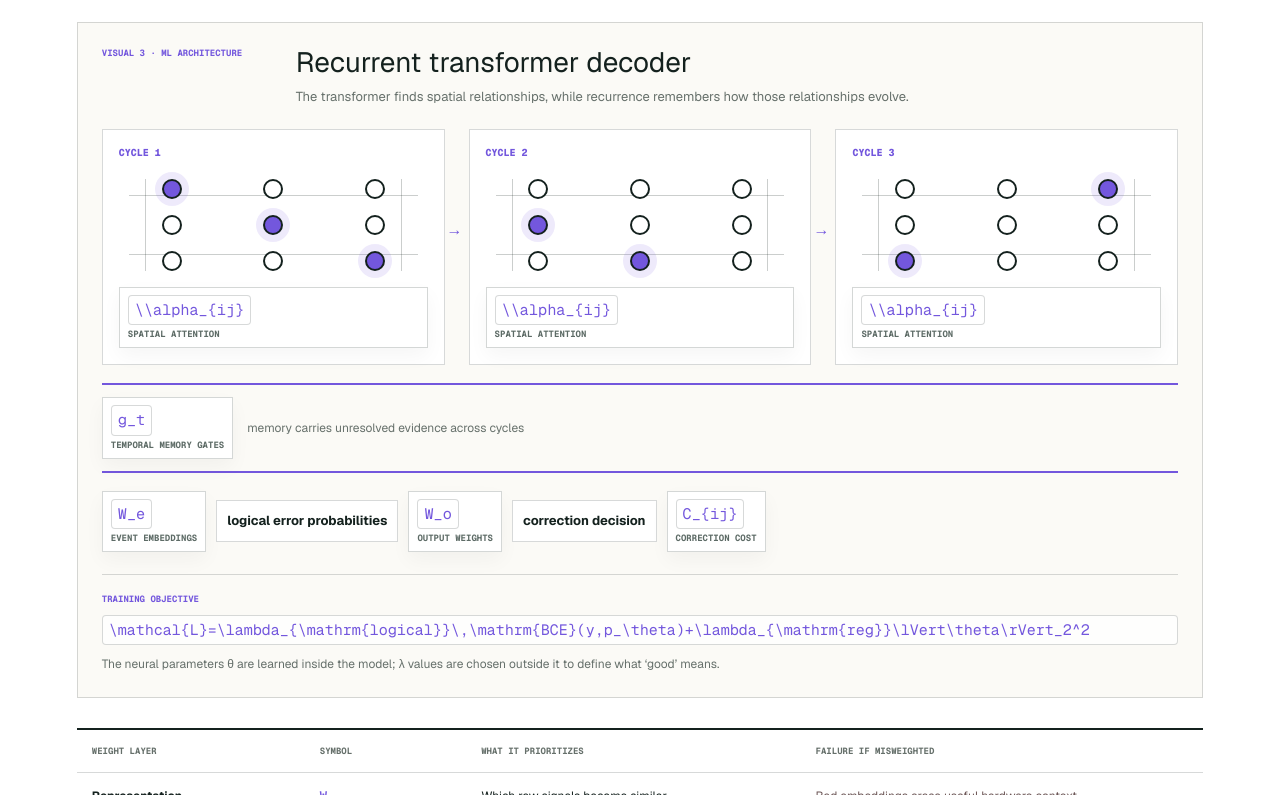
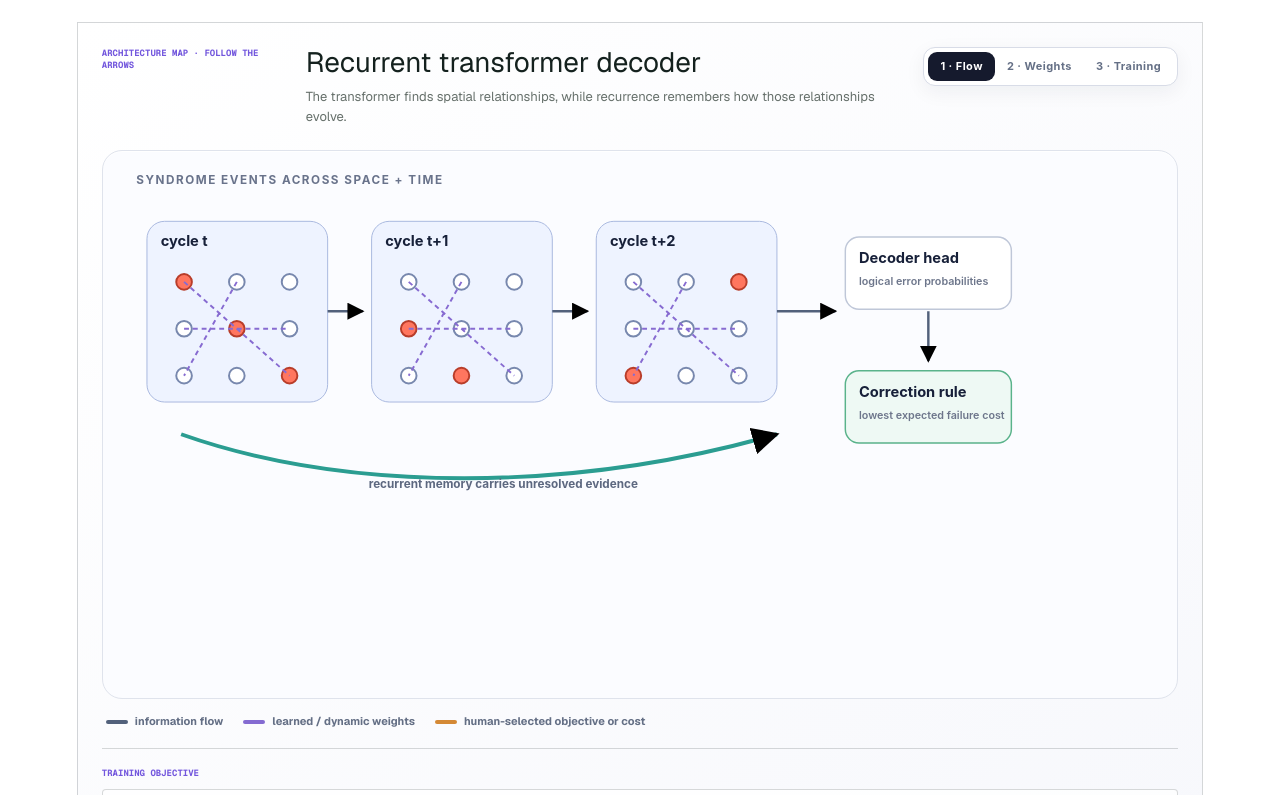
Before and after one commit to Rnanda442/ml-architecture-field-manual, a Next.js app: page / in a window 1280 px wide. Shown: the part 7265-8060 px from the top of the page. Built offline with nearby package versions, Linux system fonts and the light colour scheme.

Commit message:
Replace architecture cards with connected interactive SVG diagrams

```diff
--- a/app/globals.css
+++ b/app/globals.css
@@ -452,3 +452,30 @@ footer>a{font-size:11px;font-weight:650}
   .heroActions{align-items:flex-start;flex-direction:column}
   .heroVisual:before{display:none}
 }
+
+/* Connected scientific architecture diagrams */
+.visual3{overflow:hidden;background:linear-gradient(145deg,#fff 0%,#f7f8fc 100%)}
+.visual3Header{display:grid;grid-template-columns:180px 1fr auto;gap:24px;align-items:start}
+.diagramControls{display:flex;padding:4px;border:1px solid #d8dce7;border-radius:12px;background:#fff;box-shadow:0 6px 20px rgba(24,31,55,.06)}
+.diagramControls button{border:0;background:transparent;color:#657086;padding:9px 12px;border-radius:9px;font:700 11px/1 var(--font-sans);letter-spacing:.04em;cursor:pointer;white-space:nowrap}
+.diagramControls button.on{background:#151a2d;color:#fff}
+.diagramViewport{margin-top:24px;border:1px solid #dfe3ec;border-radius:20px;background:#fbfcff;overflow-x:auto;box-shadow:inset 0 1px 0 #fff}
+.architectureSvg{display:block;width:100%;min-width:900px;height:auto;font-family:var(--font-sans);color:#56617a}
+.architectureSvg text{fill:#172039;font-size:15px;font-weight:750}
+.architectureSvg .svgSmall{font-size:11px;font-weight:600;fill:#6d768b}
+.architectureSvg .svgSection{font-size:12px;letter-spacing:.13em;fill:#69738b}
+.architectureSvg .svgLabel{font-size:12px;fill:#5d6880}
+.svgBox rect{fill:#fff;stroke:#bfc7d8;stroke-width:1.5}.svgBox.output rect{fill:#eef9f4;stroke:#5ab38b}
+.svgArrow path,.treeEdge{fill:none;stroke:#52617b;stroke-width:2.5}.svgArrow marker path{fill:#52617b;stroke:none}
+.svgWeight rect{fill:#f3efff;stroke:#846bd1;stroke-width:1.3}.svgWeight text{fill:#5d43ad;font-size:14px}.svgWeight .svgSmall{fill:#7568a0;font-size:10px}
+.feedback{fill:none;stroke:#ee7a4d;stroke-width:3;stroke-dasharray:8 7}.feedbackText{fill:#c85228!important;font-size:12px!important}
+.qubitPlane{fill:#eef3ff;stroke:#a8b8df}.quietNode{fill:#fff;stroke:#7888ae;stroke-width:2}.hotNode{fill:#ff765f;stroke:#b83d2a;stroke-width:2}.attentionEdge{fill:none;stroke:#876bd1;stroke-width:2;stroke-dasharray:5 4}.memoryRail{fill:none;stroke:#2b9d91;stroke-width:4}
+.geoLayer{fill:#f2ead7;stroke:#9a7a3c;stroke-width:1.5;opacity:.88}.geoLayer.bands{fill:#dceaf0}.geoLayer.rings{fill:#eee2f4}.geoLayer.dots{fill:#e4efdc}.patchMask rect{fill:#d9e2f3}.patchMask rect.masked{fill:#333d55}.heatmap{fill:#f8e4b9;stroke:#b98620;stroke-width:2}.heatmap+circle,.heatmap~circle{fill:#e85f43;opacity:.45}
+.marketLine{fill:none;stroke:#2a9b83;stroke-width:5}.timeNode{fill:#fff;stroke:#303a55;stroke-width:3}
+.crystalFrame{fill:#f2f5fa;stroke:#bdc6d7}.atom{stroke:#fff;stroke-width:2}.atom0{fill:#43a7bb}.atom1{fill:#7b62c7}.atom2{fill:#ef9c43}.conditionLine{fill:none;stroke:#de8740;stroke-width:3;stroke-dasharray:7 5}
+.verifyGate rect{fill:#e8f7ef;stroke:#48a97d}.verifyGate.reject rect{fill:#fff0ed;stroke:#e26955}.verifyGate.reject text{fill:#b74233}
+.seriesLine{fill:none;stroke:#2b8aa0;stroke-width:3}.rnnCore rect{fill:#ebe8fb;stroke:#7865bf;stroke-width:2}.rnnCore path{fill:none;stroke:#7865bf;stroke-width:3;marker-end:url(#arrow)}.fan{opacity:.65;stroke-width:1.5}.fan0{fill:#d8edf4;stroke:#4e9eb4}.fan1{fill:#bce0ea;stroke:#328ca6}.fan2{fill:#91c8d8;stroke:#247990}
+.weatherMap{fill:url(#grid);stroke:#5b7796;stroke-width:2}.weatherMap path{fill:none;stroke:#4b91ad;stroke-width:3}.outputMap{color:#81a9a0}.meshGlobe>circle,.meshGlobe>ellipse{fill:#eef5fa;stroke:#557d9c;stroke-width:1.5}.meshGlobe circle:not(:first-child){fill:#f16d4f;stroke:#fff;stroke-width:2}.meshGlobe path{fill:none;stroke:#416c8e;stroke-width:2}
+.diagramLegend{display:flex;flex-wrap:wrap;gap:20px;padding:14px 4px 0;color:#646f85;font-size:11px;font-weight:700}.diagramLegend span{display:flex;align-items:center;gap:7px}.diagramLegend i{width:22px;height:4px;border-radius:4px;background:#52617b}.diagramLegend .legendLearned{background:#846bd1}.diagramLegend .legendHuman{background:#d48935}.diagramLegend .legendTraining{background:repeating-linear-gradient(90deg,#ee7a4d 0 6px,transparent 6px 10px)}
+.visualLoss{margin-top:18px}
+@media(max-width:900px){.visual3Header{grid-template-columns:1fr}.diagramControls{width:max-content}.diagramViewport{margin-left:-18px;margin-right:-18px;border-radius:0;border-left:0;border-right:0}.architectureSvg{min-width:850px}.diagramLegend{padding-bottom:4px}}
--- a/app/page.tsx
+++ b/app/page.tsx
@@ -1,4 +1,6 @@
 "use client";
+
+/* eslint-disable react-hooks/static-components, react/no-unescaped-entities */
 
 import { useMemo, useState } from "react";
 import architectureRegistry from "../content/architecture-registry.json";
@@ -437,112 +439,76 @@ function Latex({children,className=""}:{children:string;className?:string}) {
   return <code className={`latex ${className}`}>{children}</code>;
 }
 
-function WeightBadge({math,label,className=""}:{math:string;label:string;className?:string}) {
-  return <span className={`weightBadge ${className}`}><Latex>{math}</Latex><small>{label}</small></span>;
-}
-
-function Sparkline({bars}:{bars:number[]}) {
-  return <span className="sparkline" aria-hidden="true">{bars.map((height,i)=><i key={i} style={{height:`${height}%`}} />)}</span>;
-}
-
 function ArchitectureVisual({active}:{active:Sector}) {
+  const [layer,setLayer] = useState<"flow"|"weights"|"training">("flow");
+  const showWeights = layer !== "flow";
+  const showTraining = layer === "training";
+  const W = ({x,y,s,label}:{x:number;y:number;s:string;label:string}) => showWeights ? <g className="svgWeight" transform={`translate(${x} ${y})`}><rect width="138" height="38" rx="10"/><text x="12" y="16">{s}</text><text className="svgSmall" x="12" y="30">{label}</text></g> : null;
+  const Box = ({x,y,w=170,h=74,title,sub,tone=""}:{x:number;y:number;w?:number;h?:number;title:string;sub:string;tone?:string}) => <g className={`svgBox ${tone}`}><rect x={x} y={y} width={w} height={h} rx="14"/><text x={x+14} y={y+27}>{title}</text><text className="svgSmall" x={x+14} y={y+49}>{sub}</text></g>;
+  const Arrow = ({d,label}:{d:string;label?:string}) => <g className="svgArrow"><path d={d} markerEnd="url(#arrow)"/>{label&&<text><textPath href="#never">{label}</textPath></text>}</g>;
+  const defs = <defs><marker id="arrow" viewBox="0 0 10 10" refX="9" refY="5" markerWidth="7" markerHeight="7" orient="auto-start-reverse"><path d="M 0 0 L 10 5 L 0 10 z"/></marker><pattern id="grid" width="18" height="18" patternUnits="userSpaceOnUse"><path d="M18 0H0V18" fill="none" stroke="currentColor" strokeOpacity=".18"/></pattern></defs>;
   return <article className={`visual3 visual3-${active.id}`} aria-label={`${active.name} main architecture visual`}>
     <div className="visual3Header">
-      <span className="cardLabel">VISUAL 3 · ML ARCHITECTURE</span>
+      <span className="cardLabel">ARCHITECTURE MAP · FOLLOW THE ARROWS</span>
       <div><h3>{active.architecture}</h3><p>{architectureTeachingLine(active.id)}</p></div>
+      <div className="diagramControls" role="group" aria-label="Diagram detail"><button className={layer==="flow"?"on":""} onClick={()=>setLayer("flow")}>1 · Flow</button><button className={layer==="weights"?"on":""} onClick={()=>setLayer("weights")}>2 · Weights</button><button className={layer==="training"?"on":""} onClick={()=>setLayer("training")}>3 · Training</button></div>
     </div>
-    {active.id==="quantum"&&<div className="quantumVisual">
-      <div className="quantumCycles">
-        {["Cycle 1","Cycle 2","Cycle 3"].map((cycle,index)=><div className="qubitCycle" key={cycle}>
-          <b>{cycle}</b>
-          <div className="qubitGrid" aria-label={`${cycle} qubit grid`}>
-            {Array.from({length:9}).map((_,i)=><span key={i} className={(i+index)%4===0?"event":"quiet"} />)}
-          </div>
-          <WeightBadge math="\\alpha_{ij}" label="spatial attention" />
-          {index<2&&<i className="cycleArrow">→</i>}
-        </div>)}
-      </div>
-      <div className="temporalRail"><WeightBadge math="g_t" label="temporal memory gates" /><span>memory carries unresolved evidence across cycles</span></div>
-      <div className="visualOutcome"><WeightBadge math="W_e" label="event embeddings" /><b>logical error probabilities</b><WeightBadge math="W_o" label="output weights" /><b>correction decision</b><WeightBadge math="C_{ij}" label="correction cost" /></div>
-    </div>}
-
-    {active.id==="minerals"&&<div className="mineralsVisual">
-      <div className="gisLayers">
-        {[
-          ["Geology","faults","m_1"],
-          ["Magnetics","bands","m_2"],
-          ["Gravity","contours","m_3"],
-          ["Geochemistry","samples","m_4"]
-        ].map(([name,pattern,weight])=><div className={`mapLayer ${pattern}`} key={name}><b>{name}</b><span>{pattern}</span><WeightBadge math={weight} label="modality reliability" /></div>)}
-      </div>
-      <div className="stackConnector">multimodal patch encoder</div>
-      <div className="maskedMap" aria-label="masked geospatial patches">{Array.from({length:18}).map((_,i)=><i key={i} className={i%4===1||i%7===0?"masked":""} />)}<WeightBadge math="a_p" label="patch weighting" /></div>
-      <div className="visualColumn">
-        <WeightBadge math="\\theta" label="self-supervised backbone" />
-        <b>geological features</b>
-        <WeightBadge math="w_+" label="rare-positive class weight" />
-        <b>prospectivity + uncertainty map</b>
-        <WeightBadge math="C_{survey}" label="survey cost ranking" />
-      </div>
-    </div>}
-
-    {active.id==="finance"&&<div className="financeVisual">
-      <div className="marketCurve" aria-hidden="true"><i/><i/><i/><i/></div>
-      <div className="tradeTimeline">
-        {["t_1","t_2","t_3","T"].map((time,i)=><div className="tradeStep" key={time}>
-          <Latex>{time}</Latex>
-          <span>market state</span>
-          {i<3?<><WeightBadge math={`\\pi_\\theta(s_${i+1})`} label="policy action" /><b>{`a_${i+1}`}</b><WeightBadge math={`c_j|\\Delta a_${i+1}|`} label="transaction cost" className="costWeight" /></>:<><b>final market</b><WeightBadge math="\\mathrm{PnL}_\\theta" label="portfolio result" /></>}
-        </div>)}
-      </div>
-      <div className="riskLoop"><WeightBadge math="\\rho_\\gamma" label="convex risk" /><span>update policy</span><WeightBadge math="\\theta" label="policy parameters" /><WeightBadge math="\\omega_s" label="stress scenario weight" /></div>
-    </div>}
-
-    {active.id==="materials"&&<div className="materialsVisual">
-      <div className="spiralCore">
-        <span className="orbitLabel outer">random crystal</span>
-        <span className="spiralRing ring1" /><span className="spiralRing ring2" /><span className="spiralRing ring3" />
-        <WeightBadge math="\\beta_t" label="noise schedule" className="spiralWeight beta" />
-        <WeightBadge math="\\lambda_A" label="atom channel" className="spiralWeight atom" />
-        <WeightBadge math="\\lambda_X" label="coordinate channel" className="spiralWeight coord" />
-        <WeightBadge math="\\lambda_L" label="lattice channel" className="spiralWeight lattice" />
-        <div className="crystalCore"><b>stable crystal</b><Latex>{"\\theta_{score}"}</Latex></div>
-      </div>
-      <div className="propertySide"><WeightBadge math="\\phi(c)" label="property adapter" /><WeightBadge math="s" label="guidance strength" /><b>targeted material candidate</b><span>DFT validation outside the loop</span></div>
-    </div>}
-
-    {active.id==="math"&&<div className="mathVisual">
-      <div className="theoremRoot">THEOREM<WeightBadge math="\\alpha_{ij}" label="symbol attention" /></div>
-      <div className="proofBranches">
-        {[
-          ["Subgoal A","valid","r_\\tau"],
-          ["Subgoal B","reject","b_i"],
-          ["Subgoal C","valid","A_\\tau"]
-        ].map(([goal,status,weight])=><div className={`proofBranch ${status}`} key={goal}><b>{goal}</b><WeightBadge math="p_\\theta(\\mathrm{tactic})" label="next tactic probability" /><span>LEAN gate</span><em>{status==="valid"?"verified":"revise / search"}</em><WeightBadge math={weight} label={status==="valid"?"verifier reward":"branch budget"} /></div>)}
-      </div>
-      <div className="proofFeedback"><b>verified proof</b><WeightBadge math="\\kappa\\,\\mathrm{KL}" label="stability penalty" /><span>reward feedback updates/searches the successful path</span></div>
-    </div>}
-
-    {active.id==="business"&&<div className="businessVisual">
-      <div className="productHistories">
-        {[
-          ["Product A",[20,36,58,28,72],"\\nu_A"],
-          ["Product B",[14,18,30,66,42],"\\nu_B"],
-          ["Product C",[78,64,48,31,18],"\\nu_C"],
-          ["Product D",[12,15,16,28,17],"\\nu_D"],
-          ["Product E",[58,72,61,84,76],"\\nu_E"]
-        ].map(([name,bars,scale])=><div className="productLine" key={name as string}><b>{name}</b><Sparkline bars={bars as number[]} /><WeightBadge math={scale as string} label="series scaling" /></div>)}
-      </div>
-      <div className="sharedCore"><b>shared recurrent model</b><WeightBadge math="\\theta_{RNN}" label="shared parameters" /><WeightBadge math="g_t" label="memory gates" /><span>item-specific hidden state</span><Latex>{"h_{i,t}"}</Latex></div>
-      <div className="forecastFan"><WeightBadge math="\\mu_{i,t},\\sigma_{i,t}" label="distribution head" /><div><span>P10</span><span>P50</span><span>P90</span></div><WeightBadge math="q=\\frac{C_u}{C_u+C_o}" label="inventory quantile" /><WeightBadge math="\\lambda_h" label="horizon weight" /></div>
-    </div>}
-
-    {active.id==="graphcast"&&<div className="graphcastVisual3">
-      <div className="weatherGrid"><b>latitude-longitude weather grid</b><WeightBadge math="W_{node}" label="node encoder" /></div>
-      <div className="gridToMesh"><WeightBadge math="W_{edge}" label="grid-to-mesh edges" /></div>
-      <div className="sphericalMesh" aria-label="spherical multimesh graph"><span className="globeLine lat1"/><span className="globeLine lat2"/>{Array.from({length:14}).map((_,i)=><i key={i} style={{"--n":i} as React.CSSProperties} />)}<WeightBadge math="m_{ij}" label="dynamic messages" /><WeightBadge math="\\sum_j m_{ij}" label="aggregation" /></div>
-      <div className="forecastGrid"><WeightBadge math="W_{decode}" label="forecast decoder" /><b>six-hour weather grid</b><WeightBadge math="\\lambda_v\\times\\omega_{lat}" label="weighted loss" /><span>autoregressive rollout</span></div>
-    </div>}
+    <div className="diagramViewport"><svg className="architectureSvg" viewBox="0 0 1100 560" role="img" aria-label={`${active.name}: connected model architecture`}>{defs}
+      {active.id==="quantum"&&<>
+        <text className="svgSection" x="34" y="34">SYNDROME EVENTS ACROSS SPACE + TIME</text>
+        {[0,1,2].map(c=><g key={c} transform={`translate(${45+c*230} 72)`}><rect className="qubitPlane" width="185" height="185" rx="18"/><text x="14" y="25">cycle t{c?`+${c}`:""}</text>{Array.from({length:9}).map((_,i)=><circle key={i} className={(i+c)%4===0?"hotNode":"quietNode"} cx={38+(i%3)*54} cy={62+Math.floor(i/3)*48} r="8"/>)}<path className="attentionEdge" d="M38 62L146 158M92 62L38 158M38 110L146 110"/></g>)}
+        <Arrow d="M230 164H266"/><Arrow d="M460 164H496"/><path className="memoryRail" d="M80 290 C250 350 480 350 690 290" markerEnd="url(#arrow)"/><text className="svgLabel" x="272" y="345">recurrent memory carries unresolved evidence</text>
+        <Box x={760} y={88} title="Decoder head" sub="logical error probabilities"/><Arrow d="M690 164H750"/><Box x={760} y={225} title="Correction rule" sub="lowest expected failure cost" tone="output"/><Arrow d="M845 164V215"/><W x={80} y={375} s="αᵢⱼ" label="spatial attention"/><W x={270} y={375} s="gₜ" label="memory gates"/><W x={460} y={375} s="Wₒ" label="output weights"/><W x={760} y={330} s="Cᵢⱼ" label="decision cost"/>
+        {showTraining&&<><path className="feedback" d="M845 310 C845 500 350 510 180 270" markerEnd="url(#arrow)"/><text className="feedbackText" x="410" y="500">logical-error loss updates embeddings, attention, memory, and decoder</text></>}
+      </>}
+      {active.id==="minerals"&&<>
+        <text className="svgSection" x="30" y="34">ALIGNED GEOSPATIAL EVIDENCE</text>
+        {[["GEOLOGY",65,"fault"],["MAGNETICS",125,"bands"],["GRAVITY",185,"rings"],["GEOCHEMISTRY",245,"dots"]].map(([n,y,p],i)=><g key={n}><rect className={`geoLayer ${p}`} x={50+i*13} y={Number(y)} width="230" height="100" rx="10"/><text x={70+i*13} y={Number(y)+28}>{n}</text></g>)}
+        <Arrow d="M330 205H420"/><Box x={430} y={145} w={205} h={120} title="Masked map encoder" sub="learn structure without labels"/><g className="patchMask">{Array.from({length:12}).map((_,i)=><rect key={i} x={452+(i%4)*40} y={195+Math.floor(i/4)*20} width="28" height="13" className={i%5===0?"masked":""}/>)}</g>
+        <Arrow d="M645 205H715"/><g><rect className="heatmap" x="730" y="105" width="280" height="210" rx="18"/><circle cx="810" cy="190" r="46"/><circle cx="930" cy="245" r="31"/><text x="750" y="138">PROSPECTIVITY + UNCERTAINTY</text><text className="svgSmall" x="750" y="295">rank cells for field investigation</text></g>
+        <W x={62} y={385} s="mₖ" label="modality trust"/><W x={430} y={300} s="aₚ" label="patch importance"/><W x={605} y={385} s="w₊" label="rare deposit class"/><W x={790} y={385} s="Csurvey" label="survey cost"/>
+        {showTraining&&<><path className="feedback" d="M860 335 C780 510 470 505 520 275" markerEnd="url(#arrow)"/><text className="feedbackText" x="560" y="480">confirmed deposits fine-tune the pretrained geological representation</text></>}
+      </>}
+      {active.id==="finance"&&<>
+        <text className="svgSection" x="30" y="34">ONE POLICY, UNROLLED THROUGH THE ENTIRE TRADING PATH</text>
+        <path className="marketLine" d="M55 128 C145 45 220 205 310 112 S470 190 560 95 S720 155 810 78"/>
+        {[80,285,490,695].map((x,i)=><g key={x}><circle className="timeNode" cx={x} cy="205" r="20"/><text x={x-10} y="211">t{i+1}</text><Box x={x-55} y={245} w={150} h={78} title={i<3?"Policy action":"Terminal P&L"} sub={i<3?"choose hedge position":"after all costs"}/>{i<3&&<Arrow d={`M${x+95} 284H${x+140}`}/>}</g>)}
+        <Box x={860} y={150} w={190} h={105} title="Convex risk ργ" sub="judge the full path" tone="output"/><Arrow d="M845 284Q930 300 945 265"/><W x={95} y={365} s="πθ(sₜ)" label="shared policy"/><W x={300} y={365} s="cⱼ|Δaₜ|" label="trading friction"/><W x={505} y={365} s="ωₛ" label="stress scenarios"/><W x={860} y={300} s="γ" label="risk aversion"/>
+        {showTraining&&<><path className="feedback" d="M950 275 C930 500 300 500 155 330" markerEnd="url(#arrow)"/><text className="feedbackText" x="430" y="485">backpropagate terminal economic risk through every action</text></>}
+      </>}
+      {active.id==="materials"&&<>
+        <text className="svgSection" x="30" y="34">REVERSE DIFFUSION: NOISE → PHYSICALLY PLAUSIBLE CRYSTAL</text>
+        {[85,315,545,775].map((x,i)=><g key={x}><rect className="crystalFrame" x={x} y="100" width="155" height="190" rx="20"/>{Array.from({length:9}).map((_,j)=><circle key={j} className={`atom atom${j%3}`} cx={x+24+(j%3)*52+(3-i)*((j%2)*5)} cy={135+Math.floor(j/3)*53+(3-i)*((j%3)*3)} r={7+i*1.3}/>)}<text x={x+16} y="322">{["random state","coarse structure","refined lattice","candidate crystal"][i]}</text>{i<3&&<Arrow d={`M${x+165} 195H${x+215}`}/>}</g>)}
+        <path className="conditionLine" d="M510 430 C630 350 720 345 835 300" markerEnd="url(#arrow)"/><Box x={370} y={400} w={210} h={82} title="Property condition c" sub="strength, stability, supply risk"/>
+        <W x={85} y={355} s="βₜ" label="noise schedule"/><W x={250} y={355} s="λA, λX, λL" label="channel balance"/><W x={625} y={400} s="s" label="guidance strength"/><W x={850} y={355} s="θscore" label="denoiser"/>
+        {showTraining&&<><path className="feedback" d="M930 345 C930 515 270 520 160 300" markerEnd="url(#arrow)"/><text className="feedbackText" x="470" y="510">known crystals teach the model to reverse structured corruption</text></>}
+      </>}
+      {active.id==="math"&&<>
+        <text className="svgSection" x="30" y="34">PROOF SEARCH: GENERATE BRANCHES, VERIFY EVERY STEP</text><Box x={440} y={60} w={220} h={72} title="Formal theorem" sub="Lean state + retrieved lemmas"/>
+        <path className="treeEdge" d="M550 132V175M550 175L210 230M550 175L550 230M550 175L890 230"/>
+        {[150,490,830].map((x,i)=><g key={x}><Box x={x} y={230} w={220} h={76} title={`Candidate subgoal ${String.fromCharCode(65+i)}`} sub="model proposes next tactic"/><Arrow d={`M${x+110} 306V350`}/><g className={i===1?"verifyGate reject":"verifyGate"}><rect x={x+22} y={355} width="176" height="50" rx="12"/><text x={x+50} y={386}>{i===1?"LEAN: REJECT":"LEAN: VERIFIED"}</text></g></g>)}
+        <path className="treeEdge" d="M260 410Q500 470 550 505M940 410Q690 470 550 505"/><text className="svgLabel" x="475" y="535">verified proof</text>
+        <W x={155} y={430} s="pθ(tactic)" label="proposal score"/><W x={490} y={430} s="bᵢ" label="branch budget"/><W x={830} y={430} s="rτ" label="verifier reward"/>
+        {showTraining&&<><path className="feedback" d="M550 510 C1040 540 1040 70 670 95" markerEnd="url(#arrow)"/><text className="feedbackText" x="765" y="520">reward successful proof paths</text></>}
+      </>}
+      {active.id==="business"&&<>
+        <text className="svgSection" x="30" y="34">MANY PRODUCT HISTORIES → ONE SHARED MODEL → MANY FORECAST DISTRIBUTIONS</text>
+        {[80,145,210,275,340].map((y,i)=><g key={y}><text x="35" y={y+7}>item {String.fromCharCode(65+i)}</text><path className="seriesLine" d={`M100 ${y} l35 ${i%2?-12:10} l35 ${i%3?18:-8} l35 -22 l35 ${i%2?8:18}`}/><Arrow d={`M250 ${y} C320 ${y} 330 245 405 245`}/></g>)}
+        <g className="rnnCore"><rect x="420" y="145" width="240" height="205" rx="32"/><path d="M485 220Q540 165 595 220Q540 275 485 220"/><text x="470" y="305">SHARED RECURRENT CORE</text><text className="svgSmall" x="485" y="328">item-specific hidden state</text></g>
+        {[105,205,305].map((y,i)=><g key={y}><Arrow d={`M660 245 C720 245 720 ${y} 785 ${y}`}/><path className={`fan fan${i}`} d={`M790 ${y} C850 ${y-35} 920 ${y-25} 1015 ${y-42} L1015 ${y+42} C920 ${y+25} 850 ${y+35} 790 ${y}Z`}/><text x="820" y={y+5}>{["P10","P50","P90"][i]} forecast</text></g>)}
+        <W x={130} y={390} s="νᵢ" label="series scaling"/><W x={430} y={390} s="θRNN, gₜ" label="shared memory"/><W x={790} y={390} s="μ, σ" label="distribution head"/>
+        {showTraining&&<><path className="feedback" d="M950 430 C790 515 430 515 520 355" markerEnd="url(#arrow)"/><text className="feedbackText" x="575" y="500">likelihood across all series updates shared parameters</text></>}
+      </>}
+      {active.id==="graphcast"&&<>
+        <text className="svgSection" x="30" y="34">GLOBAL WEATHER GRID → MULTIMESH MESSAGE PASSING → NEXT WEATHER GRID</text>
+        <g><rect className="weatherMap" x="38" y="105" width="220" height="250" rx="22"/><path d="M55 170Q145 90 240 180M55 255Q145 335 240 250M100 112V348M180 112V348"/><text x="65" y="390">analyzed weather at t</text></g><Arrow d="M270 225H345"/>
+        <g className="meshGlobe"><circle cx="550" cy="225" r="145"/><ellipse cx="550" cy="225" rx="72" ry="145"/><ellipse cx="550" cy="225" rx="145" ry="58"/>{[[455,155],[550,95],[645,155],[430,225],[520,205],[610,225],[470,300],[550,350],[640,300]].map(([x,y],i)=><circle key={i} cx={x} cy={y} r="8"/>)}<path d="M455 155L550 95L645 155L610 225L640 300L550 350L470 300L430 225L455 155M455 155L520 205L610 225M430 225L520 205L470 300M520 205L550 350M610 225L470 300"/><text x="470" y="420">spherical multimesh</text></g>
+        <Arrow d="M705 225H780"/><g><rect className="weatherMap outputMap" x="795" y="105" width="250" height="250" rx="22"/><path d="M810 165Q900 110 1025 190M815 275Q915 320 1020 245M855 112V348M955 112V348"/><text x="820" y="390">forecast at t + 6h</text></g>
+        <W x={45} y={430} s="Wnode" label="grid encoder"/><W x={390} y={430} s="mᵢⱼ, Σⱼ" label="messages + aggregation"/><W x={800} y={430} s="Wdecode" label="grid decoder"/>
+        {showTraining&&<><path className="feedback" d="M925 410 C920 535 340 535 145 365" markerEnd="url(#arrow)"/><text className="feedbackText" x="430" y="520">weighted forecast error updates encoder, processor, and decoder</text></>}
+      </>}
+    </svg></div>
+    <div className="diagramLegend"><span><i className="legendFlow"/>information flow</span><span><i className="legendLearned"/>learned / dynamic weights</span><span><i className="legendHuman"/>human-selected objective or cost</span>{showTraining&&<span><i className="legendTraining"/>training feedback</span>}</div>
     <div className="visualLoss"><span>Training objective</span><Latex>{active.loss}</Latex><p>{active.lossNote}</p></div>
   </article>;
 }
```
